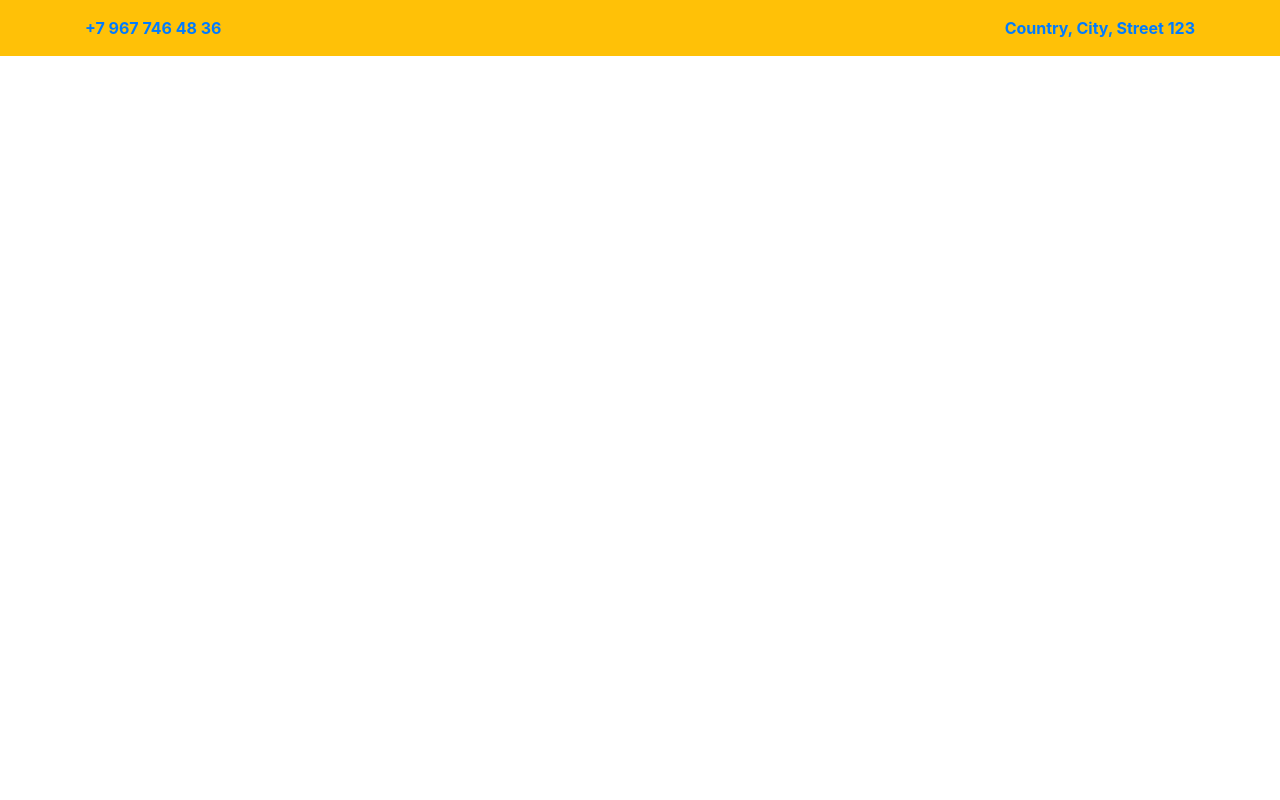
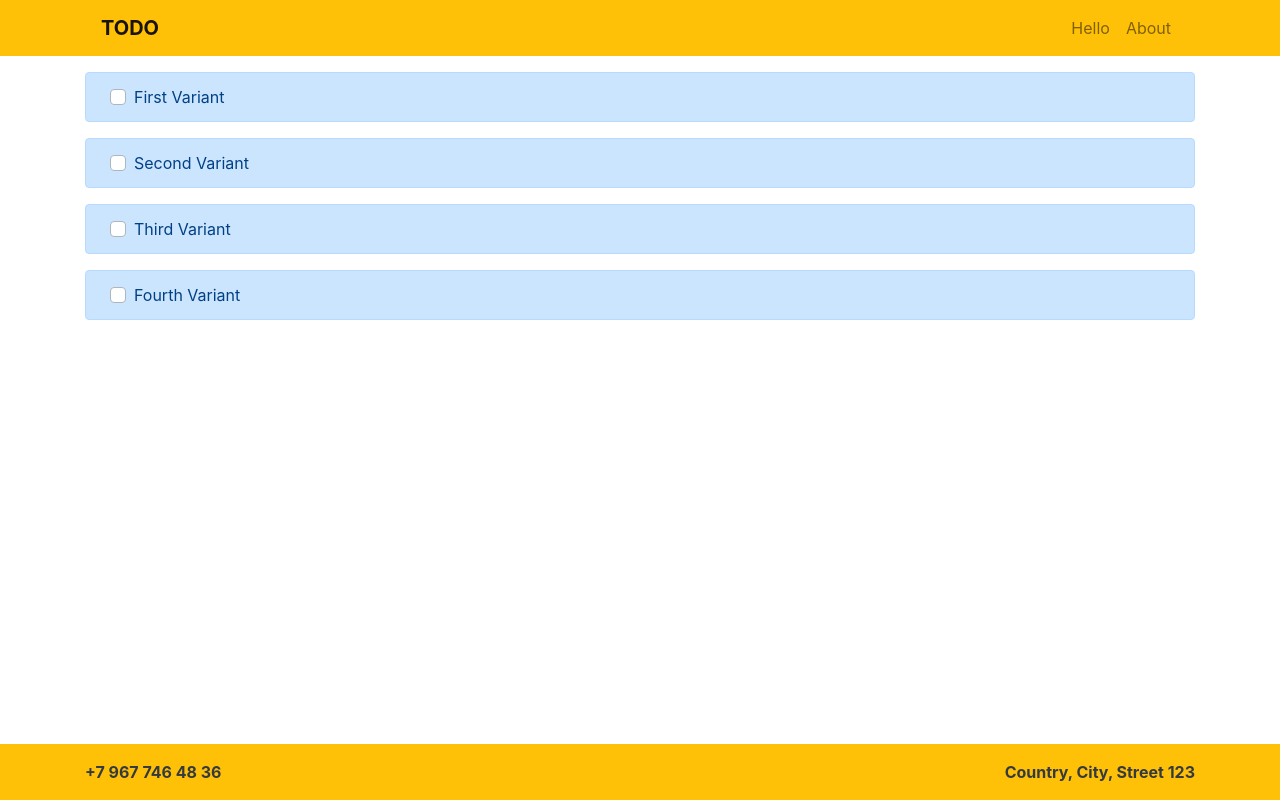
Before and after one commit to TorusHelm/TODO-react, a React (Create React App) app: page / in a window 1280 px wide. Built offline with nearby package versions, Linux system fonts and the light colour scheme.

Commit message:
last changes

```diff
--- a/src/App.js
+++ b/src/App.js
@@ -6,7 +6,7 @@ import FooterMy from './components/FooterMy';
 class App extends Component {
   render() {
     return (
-      <div>
+      <div className="page-wrapper">
         <HeaderMy />
         <MainMy />
         <FooterMy />
--- a/src/components/FooterMy/index.js
+++ b/src/components/FooterMy/index.js
@@ -1,9 +1,10 @@
 import React from 'react';
+import {Container} from 'react-bootstrap';
 
 function FooterMy() {
     return (
-        <footer className="footer bg-warning text-primary py-3 font-weight-bold">
-            <div className="container">
+        <footer className="footer bg-warning text-dark py-3 font-weight-bold">
+            <Container>
                 <div className="row">
                     <div className="footer__item col-6">
                         <a className="footer__link link" href="tel:+79677464836">+7 967 746 48 36</a>
@@ -12,7 +13,7 @@ function FooterMy() {
                         <span>Country, City, Street 123</span>
                     </div>
                 </div>
-            </div>
+            </Container>
         </footer>
     )
 }
--- a/src/components/HeaderMy/index.js
+++ b/src/components/HeaderMy/index.js
@@ -1,9 +1,21 @@
 import React from 'react';
+import {Navbar, Nav, Container} from 'react-bootstrap';
 
 function HeaderMy() {
     return (
-        <header>
-
+        <header className="header bg-warning">
+            <Container>
+                <Navbar variant="light" expand="lg">
+                    <Navbar.Brand href="#home" className="font-weight-bold">TODO</Navbar.Brand>
+                    <Navbar.Toggle aria-controls="basic-navbar-nav" />
+                    <Navbar.Collapse id="basic-navbar-nav">
+                        <Nav className="ml-auto">
+                            <Nav.Link href="#home">Hello</Nav.Link>
+                            <Nav.Link href="#link">About</Nav.Link>
+                        </Nav>
+                    </Navbar.Collapse>
+                </Navbar>
+            </Container>
         </header>
     )
 }
--- a/src/components/MainMy/index.js
+++ b/src/components/MainMy/index.js
@@ -1,9 +1,27 @@
 import React from 'react';
+import {Container} from 'react-bootstrap';
 
 function MainMy() {
     return (
         <main>
-
+            <Container className="pt-3">
+                <div className="custom-control custom-checkbox alert alert-primary pl-5">
+                    <input type="checkbox" className="custom-control-input" id="customCheck-1" />
+                    <label className="custom-control-label" htmlFor="customCheck-1">First Variant</label>
+                </div>
+                <div className="custom-control custom-checkbox alert alert-primary pl-5">
+                    <input type="checkbox" className="custom-control-input" id="customCheck-2" />
+                    <label className="custom-control-label" htmlFor="customCheck-2">Second Variant</label>
+                </div>
+                <div className="custom-control custom-checkbox alert alert-primary pl-5">
+                    <input type="checkbox" className="custom-control-input" id="customCheck-3" />
+                    <label className="custom-control-label" htmlFor="customCheck-3">Third Variant</label>
+                </div>
+                <div className="custom-control custom-checkbox alert alert-primary pl-5">
+                    <input type="checkbox" className="custom-control-input" id="customCheck-4" />
+                    <label className="custom-control-label" htmlFor="customCheck-4">Fourth Variant</label>
+                </div>
+            </Container>
         </main>
     )
 }
--- a/src/index.css
+++ b/src/index.css
@@ -12,3 +12,29 @@ code {
   font-family: source-code-pro, Menlo, Monaco, Consolas, "Courier New",
     monospace;
 }
+
+.page-wrapper {
+  display: flex;
+  flex-direction: column;
+  justify-content: space-between;
+}
+
+html, body, #root, .page-wrapper {
+  height: 100%;
+}
+
+header {
+  flex: 0 0;
+}
+
+footer {
+  flex: 0 0;
+}
+
+main {
+  flex: 1 0;
+}
+
+.link {
+  color: inherit;
+}
```
